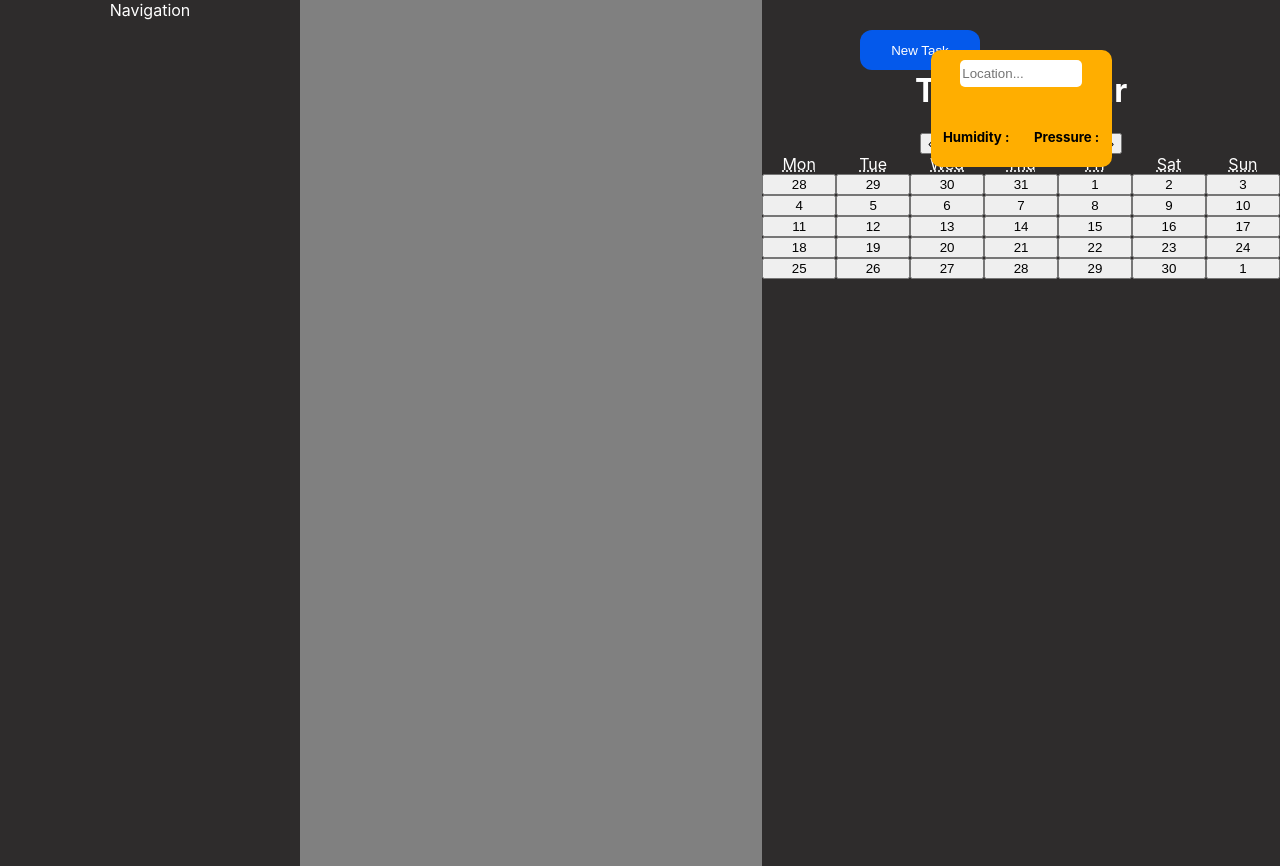
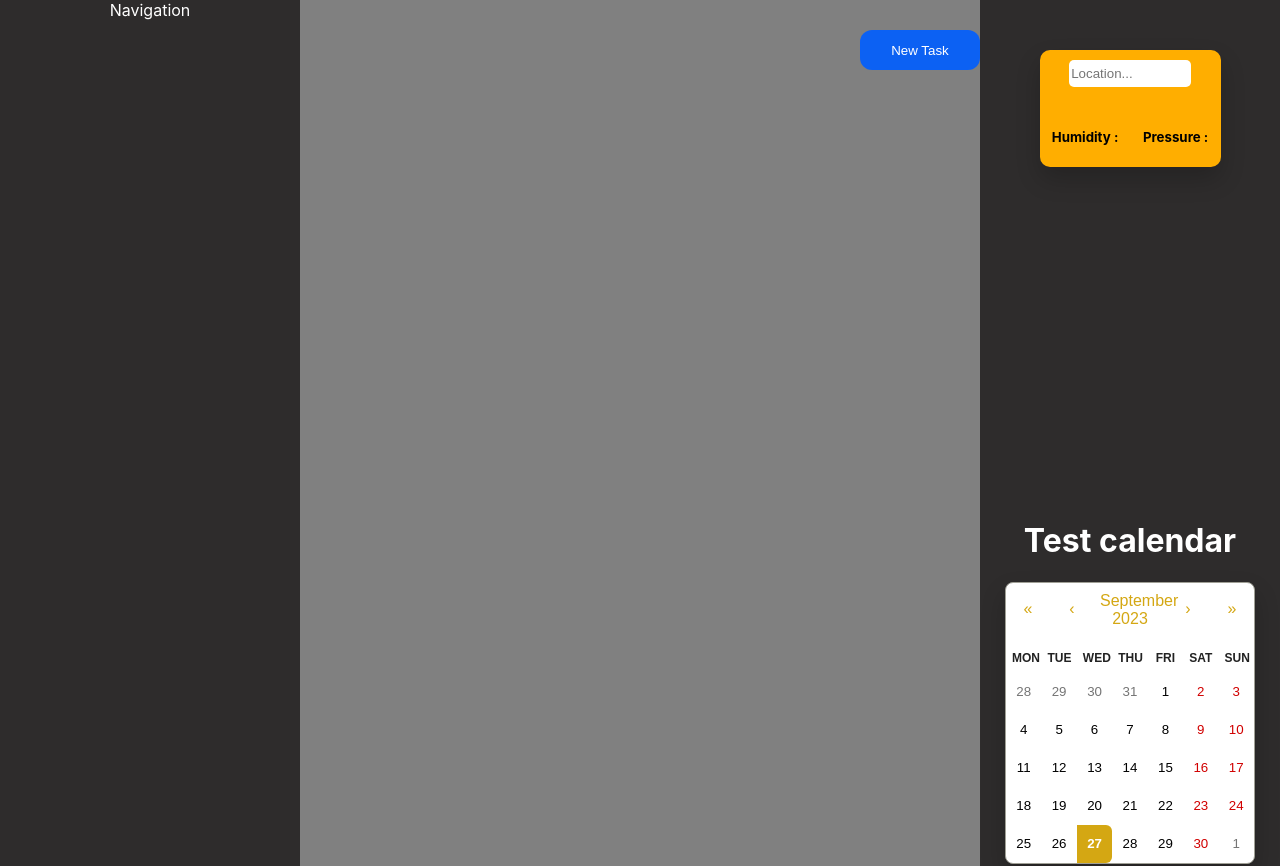
Before and after one commit to Beard2Man/ToDoList, a React (Create React App) app: page / in a window 1280 px wide. Shown: the top 866 px of the page. Built offline with nearby package versions, Linux system fonts and the light colour scheme.

Commit message:
calendar

```diff
--- a/src/components/WeatherCalendar.jsx
+++ b/src/components/WeatherCalendar.jsx
@@ -2,6 +2,8 @@
 import "../styleComponents/navigationWeather.scss";
 import axios from "axios";
 import Calendar from "react-calendar";
+
+import "react-calendar/dist/Calendar.css";
 
 function WeatherCalendar() {
   const [data, setData] = useState({});
@@ -65,7 +67,7 @@
       <div className="calendarSection">
         <h1>Test calendar</h1>
         <div className="calendar-container">
-          <Calendar />
+          <Calendar value={calendar} setCalendar={true} />
         </div>
       </div>
     </div>
--- a/src/styleComponents/navigationWeather.scss
+++ b/src/styleComponents/navigationWeather.scss
@@ -11,6 +11,11 @@
   min-width: 300px;
   // height: 1000px;
   background-color: rgb(46, 44, 44);
+  .calendarSection {
+    position: fixed;
+    width: 250px;
+    top: 500px;
+  }
   .weatherSection {
     position: fixed;
     border-radius: 10px;
@@ -25,6 +30,7 @@
     max-width: 200px;
     color: black;
     background-color: rgb(255, 174, 0);
+    box-shadow: 0 12px 24px rgba(0, 0, 0, 0.2);
     input {
       border-radius: 5px;
       margin-top: 10px;
@@ -33,4 +39,109 @@
       border: none;
     }
   }
+  .react-calendar {
+    box-shadow: 0 12px 24px rgba(0, 0, 0, 0.2);
+    border-radius: 8px;
+  }
+  .react-calendar {
+    width: 400px;
+    max-width: 100%;
+    background-color: #fff;
+    color: #222;
+    border-radius: 8px;
+    box-shadow: 0 12px 24px rgba(0, 0, 0, 0.2);
+    font-family: Arial, Helvetica, sans-serif;
+    line-height: 1.125em;
+  }
+
+  .react-calendar__navigation button {
+    color: #d4a713;
+    min-width: 44px;
+    background: none;
+    font-size: 16px;
+    margin-top: 8px;
+  }
+
+  .react-calendar__navigation button:enabled:hover,
+  .react-calendar__navigation button:enabled:focus {
+    background-color: #f8f8fa;
+  }
+  .react-calendar__navigation button[disabled] {
+    background-color: #f0f0f0;
+  }
+  abbr[title] {
+    text-decoration: none;
+  }
+
+  /* .react-calendar__month-view__days__day--weekend {
+    color: #d10000;
+   } */
+
+  .react-calendar__tile:enabled:hover,
+  .react-calendar__tile:enabled:focus {
+    background: #f8f8fa;
+    color: #d4a713;
+    border-radius: 6px;
+  }
+
+  .react-calendar__tile--now {
+    background: #d4a71333;
+    border-radius: 6px;
+    font-weight: bold;
+    color: #d4a713;
+  }
+
+  .react-calendar__tile--now:enabled:hover,
+  .react-calendar__tile--now:enabled:focus {
+    background: #d4a71333;
+    border-radius: 6px;
+    font-weight: bold;
+    color: #d4a713;
+  }
+
+  .react-calendar__tile--hasActive:enabled:hover,
+  .react-calendar__tile--hasActive:enabled:focus {
+    background: #f8f8fa;
+  }
+
+  .react-calendar__tile--active {
+    background: #d4a713;
+    border-radius: 6px;
+    font-weight: bold;
+    color: white;
+  }
+
+  .react-calendar__tile--active:enabled:hover,
+  .react-calendar__tile--active:enabled:focus {
+    background: #d4a713;
+    color: white;
+  }
+
+  .react-calendar--selectRange .react-calendar__tile--hover {
+    background-color: #f8f8fa;
+  }
+
+  .react-calendar__tile--range {
+    background: #f8f8fa;
+    color: #d4a713;
+    border-radius: 0;
+  }
+
+  .react-calendar__tile--rangeStart {
+    border-top-right-radius: 0;
+    border-bottom-right-radius: 0;
+    border-top-left-radius: 6px;
+    border-bottom-left-radius: 6px;
+    background: #d4a713;
+    color: white;
+  }
+
+  .react-calendar__tile--rangeEnd {
+    border-top-left-radius: 0;
+    border-bottom-left-radius: 0;
+    border-top-right-radius: 6px;
+    border-bottom-right-radius: 6px;
+    background: #d4a713;
+    color: white;
+  }
 }
```
